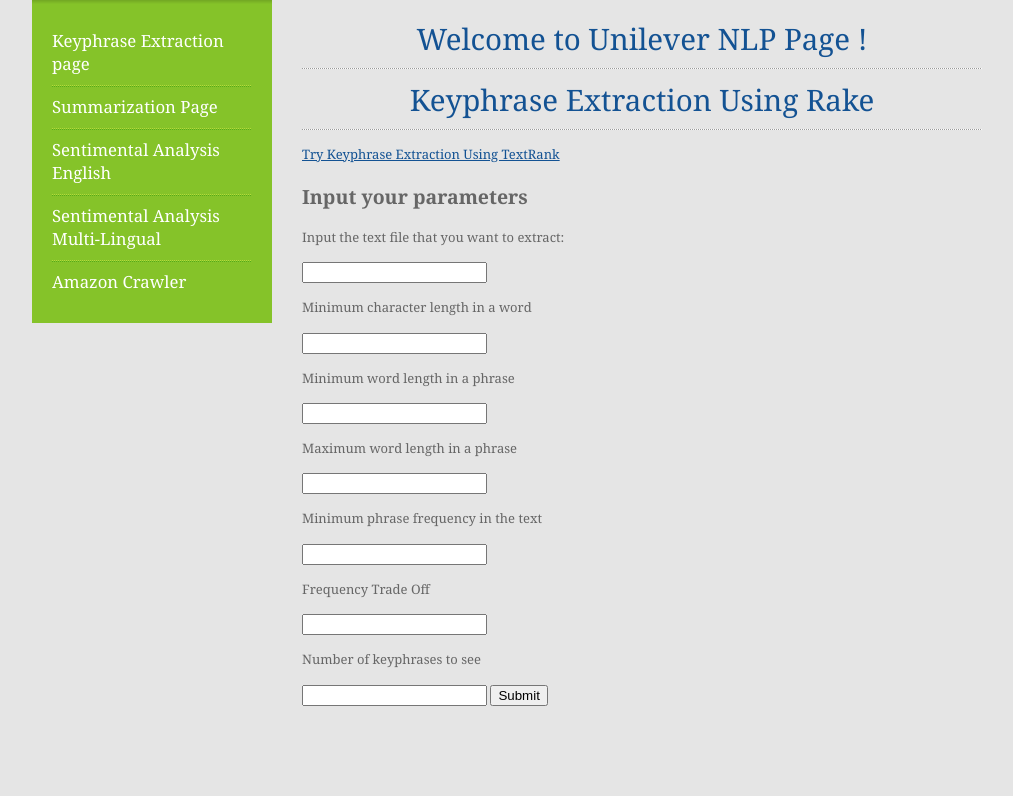
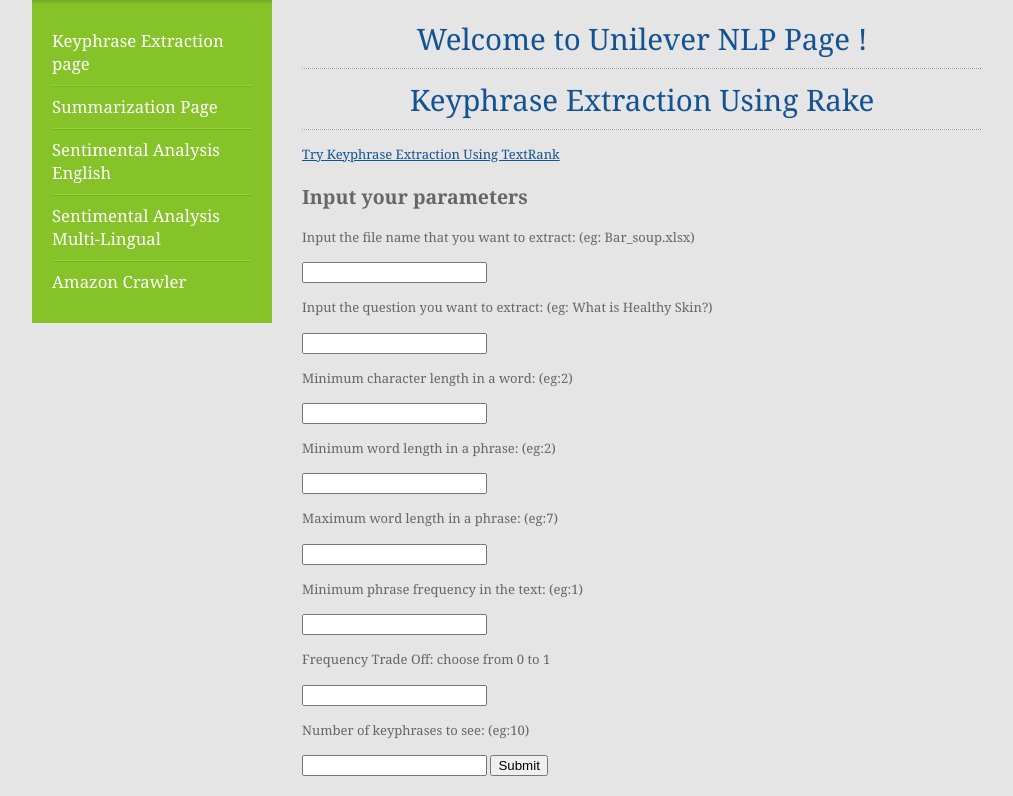
Before and after one commit to niteshsurtani/keyword_extractor_unilever, a Flask app: page /keyphrase_extraction in a window 1280 px wide. Shown: the part 221-1017 px from the top of the page, without its empty margins (118-1131 px from the left). Before the commit the page ends 927 px from the top, so only its background shows below. Run offline with Flask 2, Linux system fonts and the light colour scheme.

Commit message:
Add Excel upload function

```diff
--- a/WebApp/main.py
+++ b/WebApp/main.py
@@ -1,11 +1,27 @@
-from flask import Flask, render_template,request
+from flask import Flask, render_template,request,redirect, url_for, flash
+from flask_uploads import UploadSet, configure_uploads,DOCUMENTS
 import os
-import WebApp.rake as rake
-import WebApp.TextRank as TextRank
+import rake
+import TextRank
+import pandas as pd
+from werkzeug.utils import secure_filename
+
+uploadFolder=os.path.join(os.path.dirname(os.path.abspath(__file__)), 'static/uploads')
+#import summary_LSA
+#import preprocessing
+#import text_rank_summary
 
 tmpl_dir = os.path.join(os.path.dirname(os.path.abspath(__file__)), 'templates')
+allowedTypes = set(['xlsx'])
+app = Flask(__name__, template_folder=tmpl_dir)
+app.secret_key="my_secret_key"
+#docs=UploadSet('datafiles',DOCUMENTS)
+app.config['UPLOAD_FOLDER']=uploadFolder
+#configure_uploads(app,docs)
 
-app = Flask(__name__, template_folder=tmpl_dir)
+def allowed_file(filename):
+  return '.' in filename and filename.rsplit('.', 1)[1].lower() in allowedTypes
+
 @app.route("/")
 def index():
     return render_template("index.html")
@@ -16,11 +32,56 @@
 @app.route("/keyphrase_extraction/textrank")
 def keyphrase_extraction_textrank():
     return render_template("textrank.html")
+@app.route("/summarization")
+def text_summarization():
+    return render_template("summarization.html")
+
+@app.route("/summarization/textrank")
+def text_summarization_textrank():
+    return render_template("summarization_textrank.html")
+'''
+@app.route("/get_summarization", methods = ['POST'])
+def get_summarization():
+    text = request.form['text']
+    max_length_of_summary = request.form["max_length_of_summary"]
+    number_of_concept = request.form["number_of_concept"]
+    is_tfidf = request.form["is_tfidf"]
+    split_long_sentence = request.form["split_long_sentence"]
+    lsa_result = summary_LSA.summarize(text,l=max_length_of_summary,k=number_of_concept,tfidf=is_tfidf,to_split_length=split_long_sentence)
+    context = dict()
+    context['summarization'] = lsa_result
+    return render_template("summarization_result.html", **context)
+
+@app.route("/get_summarization_textrank", methods = ['POST'])
+def get_summarization_textrank():
+    text = request.form["text"]
+    textRank_result = text_rank_summary.extract_sentences(text)
+    context = dict()
+    context["summarization"] = textRank_result
+    return render_template("summarization_text_rank_result.html", **context)
+'''
+@app.route('/upload',methods=['GET','POST'])
+def upload_file():
+  if request.method == 'POST':
+    print(request.files)
+    f = request.files['file']
+    if f and allowed_file(f.filename):
+      f.save(secure_filename(f.filename))
+      return render_template('upload.html', results = 'file uploaded successfully.')
+    else:
+      return render_template('upload.html', results = 'file not uploaded.')
 
 @app.route('/get_keyphrases',methods=['POST'])
 def get_keyphrases():
     stoppath = "SmartStoplist.txt"
-    text=request.form['text']
+    filename=request.form['name']
+    surveys=pd.read_excel(filename,header=0)
+    col_name=request.form['question']
+    text=""
+    col=surveys[col_name]
+    for i in range(len(col)):
+        text=text+" "+col[i]
+    print(text)
     min_char_length=request.form['min_char_length']
     min_words_length=request.form['min_words_length']
     max_words_length=request.form['max_words_length']
@@ -37,8 +98,14 @@
 
 @app.route('/get_keyphrases_textrank',methods=['POST'])
 def get_keyphrases_textrank():
-    text=request.form['textrank_text']
+    filename=request.form['textrank_name']
     top_n=request.form['top_n_textrank']
+    surveys = pd.read_excel(filename, header=0)
+    col_name = request.form['textrank_question']
+    text = ""
+    col = surveys[col_name]
+    for i in range(len(col)):
+        text = text + " " + col[i]
     top_keywords=TextRank.extractKeyphrases(text,int(top_n))
     context=dict()
     context['keywords']=top_keywords
--- a/WebApp/templates/keyphrase.html
+++ b/WebApp/templates/keyphrase.html
@@ -49,26 +49,28 @@
       <p><a href="/keyphrase_extraction/textrank">Try Keyphrase Extraction Using TextRank</a></p>
       <h2>Input your parameters</h2>
       <form method="POST" action="/get_keyphrases">
-          <p>Input the text file that you want to extract: </p>
-          <input type="text" name="text">
-          <p>Minimum character length in a word</p>
+          <p>Input the file name that you want to extract: (eg: Bar_soup.xlsx)</p>
+          <input type="text" name="name">
+          <p>Input the question you want to extract: (eg: What is Healthy Skin?)</p>
+          <input type="text" name="question">
+          <p>Minimum character length in a word: (eg:2)</p>
           <input type="text" name="min_char_length">
-          <p>Minimum word length in a phrase</p>
+          <p>Minimum word length in a phrase: (eg:2)</p>
           <input type="text" name="min_words_length">
-          <p>Maximum word length in a phrase</p>
+          <p>Maximum word length in a phrase: (eg:7)</p>
           <input type="text" name="max_words_length">
-          <p>Minimum phrase frequency in the text</p>
+          <p>Minimum phrase frequency in the text: (eg:1)</p>
           <input type="text" name="min_keyword_frequency">
-          <p>Frequency Trade Off</p>
+          <p>Frequency Trade Off: choose from 0 to 1</p>
           <input type="text" name="trade_off">
-          <p>Number of keyphrases to see</p>
+          <p>Number of keyphrases to see: (eg:10)</p>
           <input type="text" name="top_n">
           <input type="submit" value="Submit">
       </form>
     </div>
 
   </div>
-
+</div>
 <!-- end page -->
 </body>
 </html>
```
Also changed, not shown: WebApp/templates/index.html (+6 -6 lines), WebApp/templates/textrank.html (+5 -3 lines), WebApp/templates/upload.html (added, +54 -0 lines), 2 other files.
